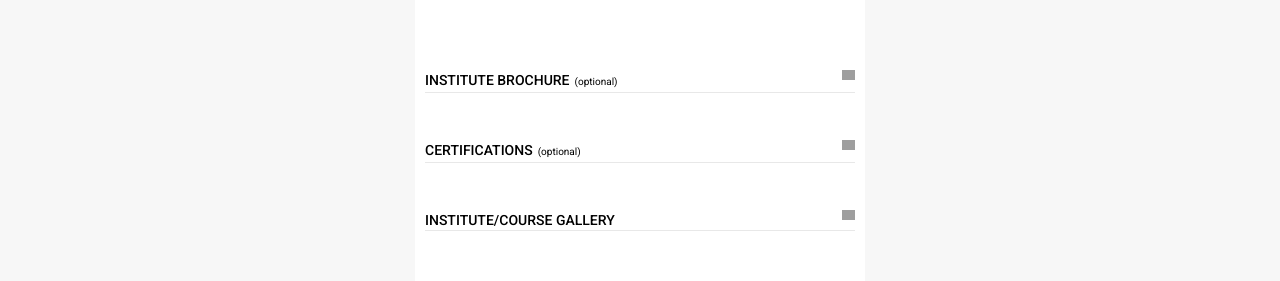
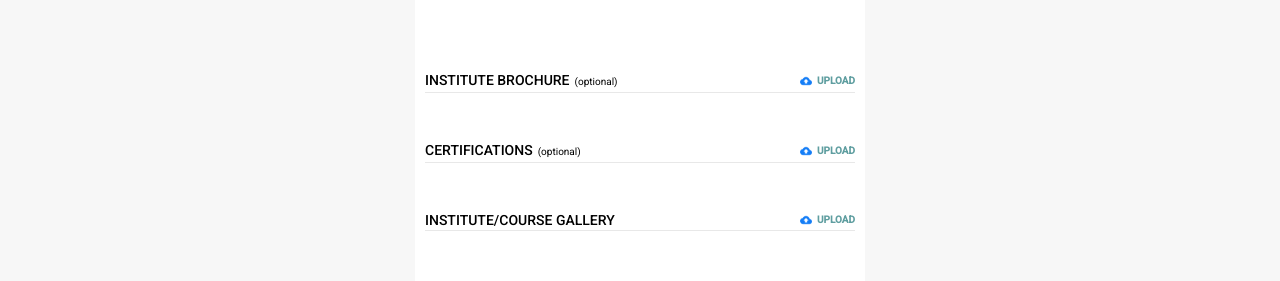
Before and after one commit to akhilbiju/tropogo, an Angular app: page /add in a window 1280 px wide. Shown: the part 423-704 px from the top of the page. Built offline with nearby package versions, Linux system fonts and the light colour scheme; grey boxes are pictures that could not be loaded.

Commit message:
Bug fixes

```diff
--- a/src/app/components/add-data/add-data.component.html
+++ b/src/app/components/add-data/add-data.component.html
@@ -10,19 +10,23 @@
   <button class="control-button">SKIP</button>
   <button
     class="control-button"
-    *ngIf="currentStep === 1"
+    *ngIf="currentStep !== 0"
     (click)="goToPrevStep()"
   >
     BACK
   </button>
   <button
     class="control-button"
-    *ngIf="currentStep === 0"
+    *ngIf="currentStep < stepLength - 1"
     (click)="goToNextStep()"
   >
     NEXT
   </button>
-  <button class="control-button" *ngIf="currentStep === 1" (click)="submit()">
+  <button
+    class="control-button"
+    *ngIf="currentStep === stepLength - 1"
+    (click)="submit()"
+  >
     SAVE & PUBLISH
   </button>
 </div>
--- a/src/app/components/add-data/add-data.component.ts
+++ b/src/app/components/add-data/add-data.component.ts
@@ -15,6 +15,10 @@ export class AddDataComponent implements OnInit {
   masterForm: FormGroup;
 
   constructor(private fb: FormBuilder) {}
+
+  get stepLength() {
+    return STEP_ITEMS.length;
+  }
 
   get activeStepLabel() {
     return STEP_ITEMS[this.currentStep].label;
--- a/src/app/shared/file-upload/file-upload.component.css
+++ b/src/app/shared/file-upload/file-upload.component.css
@@ -2,10 +2,24 @@ input {
   display: none;
 }
 
-.lable-container {
+.header-container {
+  border-bottom: 1px solid #e8e8e8;
   display: flex;
   justify-content: space-between;
-  border-bottom: 1px solid #e8e8e8;
+}
+
+.upload-text {
+  padding-left: 5px;
+  font-size: 10px;
+  text-transform: uppercase;
+  font-weight: 900;
+  color: cadetblue;
+}
+
+.label-container {
+  display: flex;
+  align-items: center;
+  cursor: pointer;
 }
 
 .label-header {
--- a/src/app/shared/file-upload/file-upload.component.html
+++ b/src/app/shared/file-upload/file-upload.component.html
@@ -1,22 +1,21 @@
 <div class="main-container">
-  <label
-    class="lable-container"
-    [ngClass]="{
-      'invalid-field':
-        formField.hasError(field.validations[0] && field.validations[0].name) &&
-        touched
-    }"
-    [for]="field.name"
-  >
-    <div>
+  <div class="header-container">
+    <div
+      [ngClass]="{
+        'invalid-field':
+          formField.hasError(
+            field.validations[0] && field.validations[0].name
+          ) && t.touched
+      }"
+    >
       <span class="label-header">{{ field.label }}</span>
       <span class="optional-text" *ngIf="!isRequired">(optional)</span>
     </div>
-    <img
-      height="10px"
-      src="https://icon-library.net/images/upload-photo-icon/upload-photo-icon-21.jpg"
-    />
-  </label>
+    <label class="label-container" [for]="field.name">
+      <img height="12px" src="assets/ic_upload.png" />
+      <span class="upload-text">Upload</span>
+    </label>
+  </div>
   <input
     #fileInput
     [id]="field.name"
--- a/src/app/shared/file-upload/file-upload.component.ts
+++ b/src/app/shared/file-upload/file-upload.component.ts
@@ -16,7 +16,6 @@ export class FileUploadComponent implements OnInit {
   @ViewChild('fileInput') inputField: ElementRef;
   field: any;
   group: FormGroup;
-  touched = false;
 
   get isRequired() {
     return (
@@ -49,16 +48,16 @@ export class FileUploadComponent implements OnInit {
   }
 
   deleteImage(index) {
-    this.touched = true;
+    this.t.markAllAsTouched();
     this.t.removeAt(index);
   }
 
   onFileChange(event) {
-    this.touched = true;
+    this.t.markAllAsTouched();
     if (event.target.files && event.target.files.length) {
       for (let i = 0; i < event.target.files.length; i++) {
         let reader = new FileReader();
-        const [file] = event.target.files;
+        const file = event.target.files[i];
         const fileName = file.name;
         reader.onload = () => {
           this.t.push(
```
Also changed, not shown: src/assets/ic_upload.png (added).
